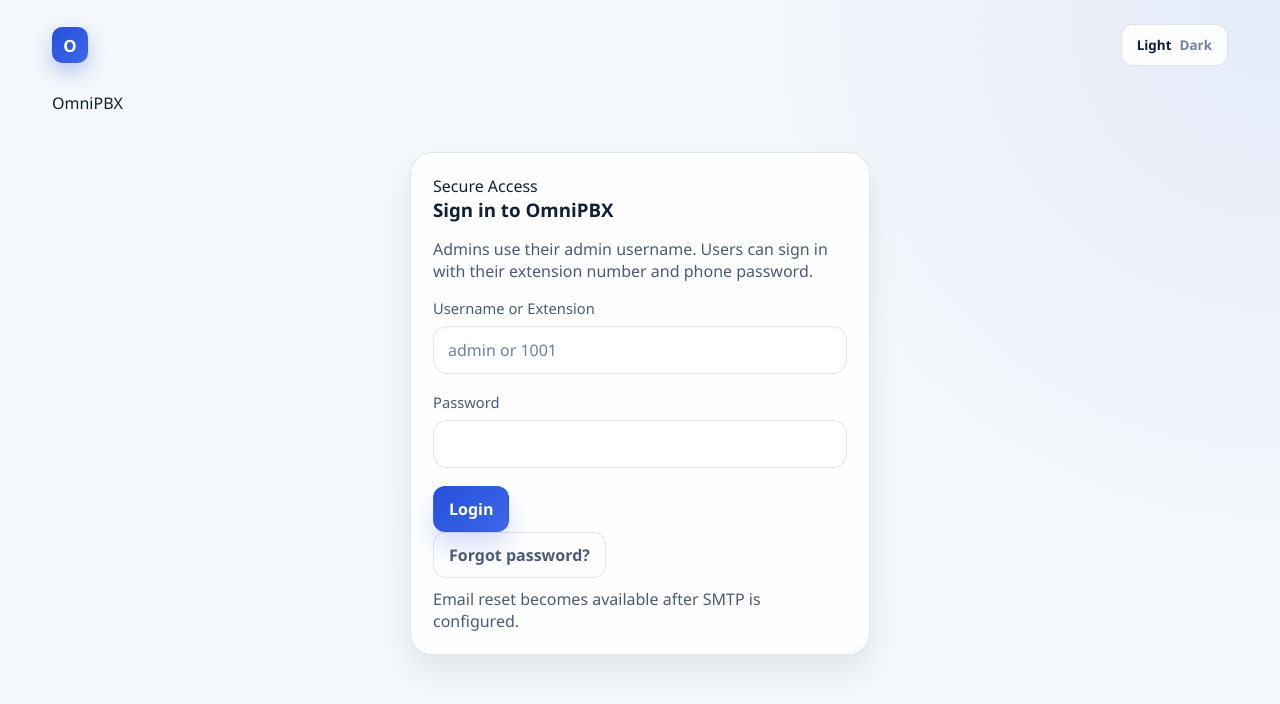
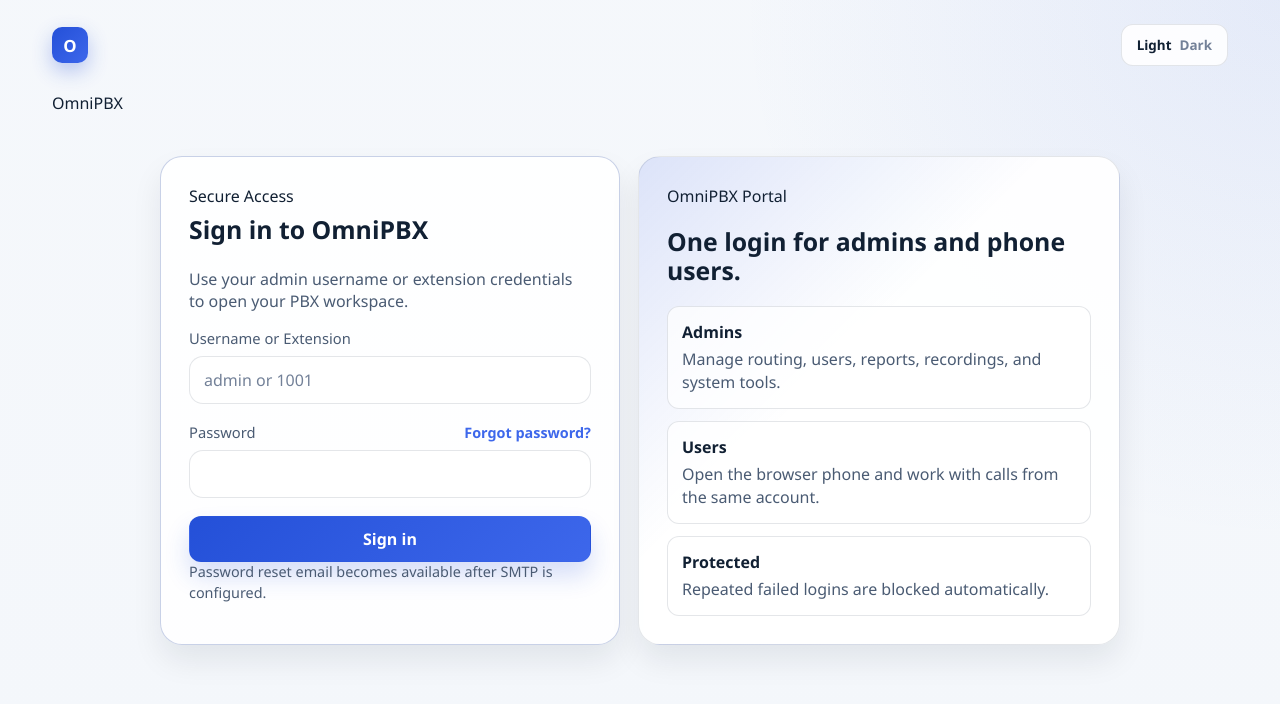
Before and after one commit to omnipbx-project/omnipbx, a Python web app: template apps/app/app/templates/auth/login.html in a window 1280 px wide. Shown: the top 704 px of the page. Run offline with Jinja, Linux system fonts and the light colour scheme; the template is opened without the code that fills it, so the values that code supplies are empty.

Commit message:
Polish login screen

```diff
--- a/apps/app/app/static/app.css
+++ b/apps/app/app/static/app.css
@@ -1082,11 +1082,101 @@ button.success,
 }
 
 .login-wrap {
-  place-items: center;
+  width: min(960px, 100%);
+  grid-template-columns: minmax(320px, 460px) minmax(280px, 1fr);
+  align-items: stretch;
+  justify-content: center;
+  margin: 26px auto 0;
 }
 
 .login-card {
-  width: min(460px, 100%);
+  width: 100%;
+  padding: 28px;
+  border-color: color-mix(in srgb, var(--accent) 14%, var(--line));
+  box-shadow: var(--shadow-card);
+}
+
+.login-card-heading {
+  display: grid;
+  gap: 8px;
+}
+
+.login-card-heading h3,
+.login-info-card h3 {
+  margin: 0;
+  font-size: 1.55rem;
+  line-height: 1.18;
+}
+
+.field-label-row {
+  display: flex;
+  align-items: center;
+  justify-content: space-between;
+  gap: 14px;
+}
+
+.text-link {
+  color: var(--accent-strong);
+  font-size: 0.9rem;
+  font-weight: 650;
+}
+
+.text-link:hover {
+  color: var(--accent);
+}
+
+.login-submit {
+  width: 100%;
+  min-height: 46px;
+  background: var(--accent);
+  border-color: var(--accent);
+  color: #ffffff;
+  font-weight: 700;
+}
+
+.login-submit:hover {
+  background: var(--accent-strong);
+  border-color: var(--accent-strong);
+}
+
+.login-note {
+  margin: 0;
+  font-size: 0.9rem;
+  line-height: 1.45;
+}
+
+.login-info-card {
+  display: grid;
+  align-content: center;
+  gap: 20px;
+  min-height: 100%;
+  padding: 28px;
+  background:
+    linear-gradient(135deg, color-mix(in srgb, var(--accent) 16%, transparent), transparent 42%),
+    color-mix(in srgb, var(--bg-panel-strong) 92%, transparent);
+}
+
+.login-info-list {
+  display: grid;
+  gap: 12px;
+}
+
+.login-info-list > div {
+  display: grid;
+  gap: 5px;
+  padding: 14px;
+  border: 1px solid var(--line);
+  border-radius: 12px;
+  background: color-mix(in srgb, var(--bg-panel) 82%, transparent);
+}
+
+.login-info-list strong {
+  color: var(--text);
+}
+
+.login-info-list span {
+  color: var(--text-soft);
+  line-height: 1.45;
 }
 
 table {
@@ -2067,8 +2157,13 @@ tbody tr:hover td {
   .reports-user-filter,
   .call-records-filter,
   .system-check-grid,
-  .settings-grid {
+  .settings-grid,
+  .login-wrap {
     grid-template-columns: 1fr;
+  }
+
+  .login-info-card {
+    min-height: auto;
   }
 
   .reports-rail {
--- a/apps/app/app/templates/auth/login.html
+++ b/apps/app/app/templates/auth/login.html
@@ -2,11 +2,13 @@
 {% block content %}
 <section class="login-wrap">
   <div class="panel login-card">
+    <div class="login-card-heading">
       <span class="eyebrow">Secure Access</span>
       <h3>Sign in to OmniPBX</h3>
       <p class="muted">
-      Admins use their admin username. Users can sign in with their extension number and phone password.
+        Use your admin username or extension credentials to open your PBX workspace.
       </p>
+    </div>
 
     {% if error %}
     <div class="notice notice-error">
@@ -29,19 +31,36 @@
         <input id="username" type="text" name="username" autocomplete="username" placeholder="admin or 1001" required>
       </div>
       <div class="field">
+        <div class="field-label-row">
           <label for="password">Password</label>
+          <a class="text-link" href="/forgot-password">Forgot password?</a>
+        </div>
         <input id="password" type="password" name="password" autocomplete="current-password" required>
       </div>
-      <div class="button-row">
-        <button type="submit">Login</button>
-      </div>
+      <button type="submit" class="login-submit">Sign in</button>
     </form>
 
-    <div class="button-row">
-      <a class="button-link secondary" href="/forgot-password">Forgot password?</a>
     {% if not smtp_ready %}
-      <span class="muted">Email reset becomes available after SMTP is configured.</span>
+    <p class="muted login-note">Password reset email becomes available after SMTP is configured.</p>
     {% endif %}
+  </div>
+
+  <div class="panel login-info-card">
+    <span class="eyebrow">OmniPBX Portal</span>
+    <h3>One login for admins and phone users.</h3>
+    <div class="login-info-list">
+      <div>
+        <strong>Admins</strong>
+        <span>Manage routing, users, reports, recordings, and system tools.</span>
+      </div>
+      <div>
+        <strong>Users</strong>
+        <span>Open the browser phone and work with calls from the same account.</span>
+      </div>
+      <div>
+        <strong>Protected</strong>
+        <span>Repeated failed logins are blocked automatically.</span>
+      </div>
     </div>
   </div>
 </section>
```
Lines whose indentation alone changed are shown as unchanged.
